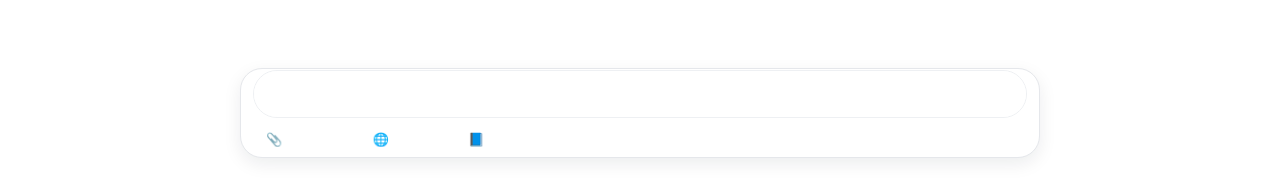
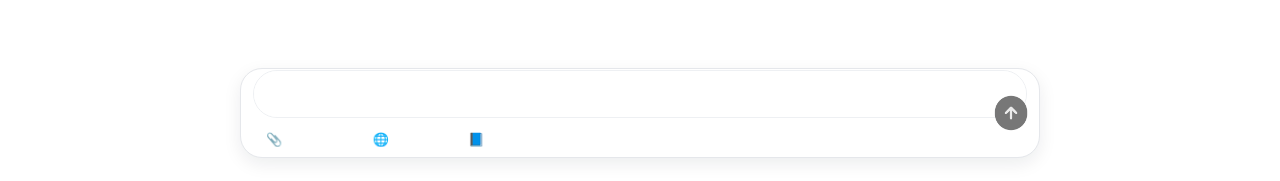
Before and after one commit to PogostureOficial/Eslobar-Chat, a plain HTML site: page index.html in a window 1280 px wide. Shown: the part 533-714 px from the top of the page. Drawn offline with nearby package versions, Linux system fonts and the light colour scheme.

Commit message:
Update index.html

```diff
--- a/index.html
+++ b/index.html
@@ -249,21 +249,6 @@
     display: none !important;
   }
 
-    /* 🔹 Ajuste del textarea */
-  body.guest #mensaje {
-    background: transparent;
-    border: none;
-    outline: none;
-    color: #fff;
-    font-size: 15px;
-    line-height: 1.4;
-    flex: 1;
-    resize: none;
-    padding: 6px 8px;
-    margin: 0;
-    height: auto;
-  }
-
   body.guest #mensaje::placeholder {
     color: rgba(255,255,255,0.5);
     font-size: 13px;
@@ -272,21 +257,7 @@
 
   /* 🔹 Botón enviar */
   body.guest .voice-btn {
-    position: static;
-    width: 36px;
-    height: 36px;
     margin-left: 6px;
-    background: #fff;
-    border-radius: 50%;
-    display: flex;
-    align-items: center;
-    justify-content: center;
-    box-shadow: 0 2px 8px rgba(0,0,0,0.3);
-    transition: transform 0.2s ease;
-  }
-
-  body.guest .voice-btn:hover {
-    transform: translateY(-1px);
   }
 
 
```
